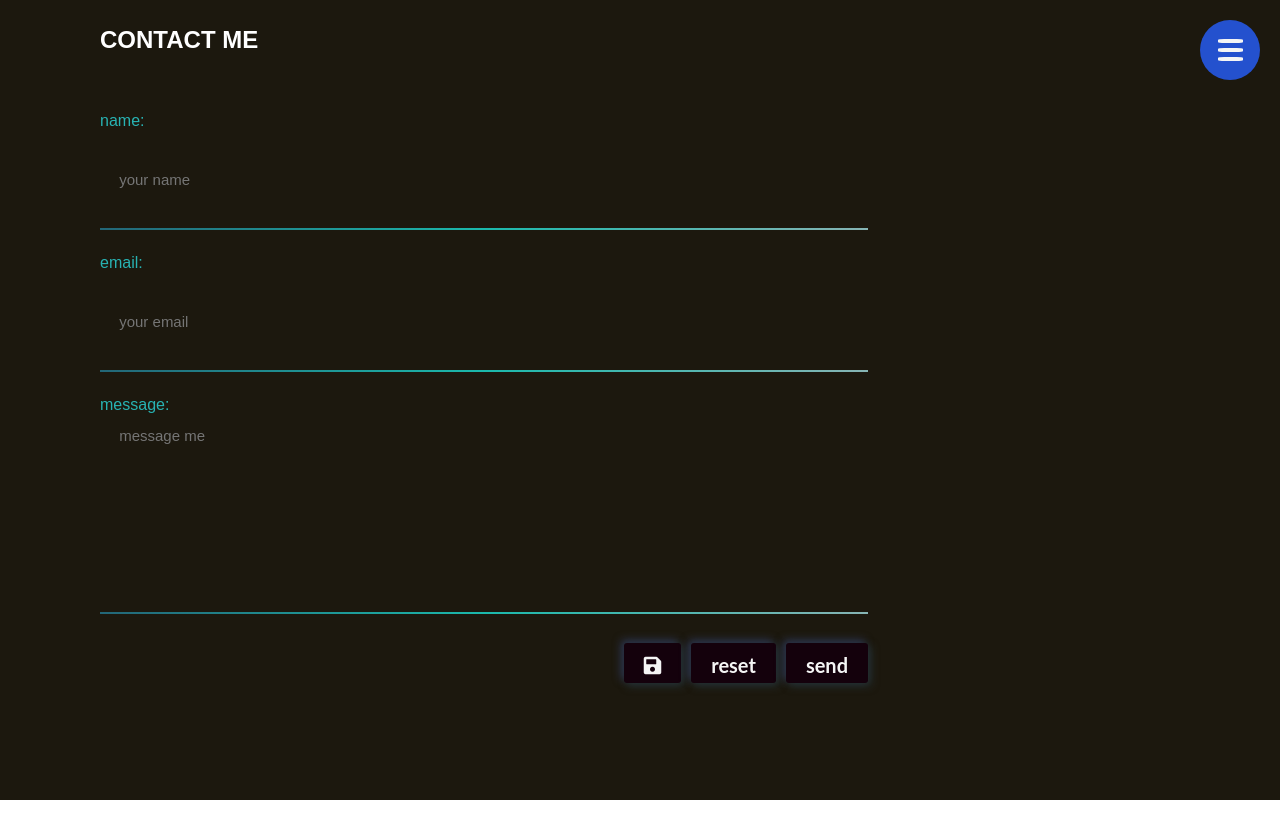
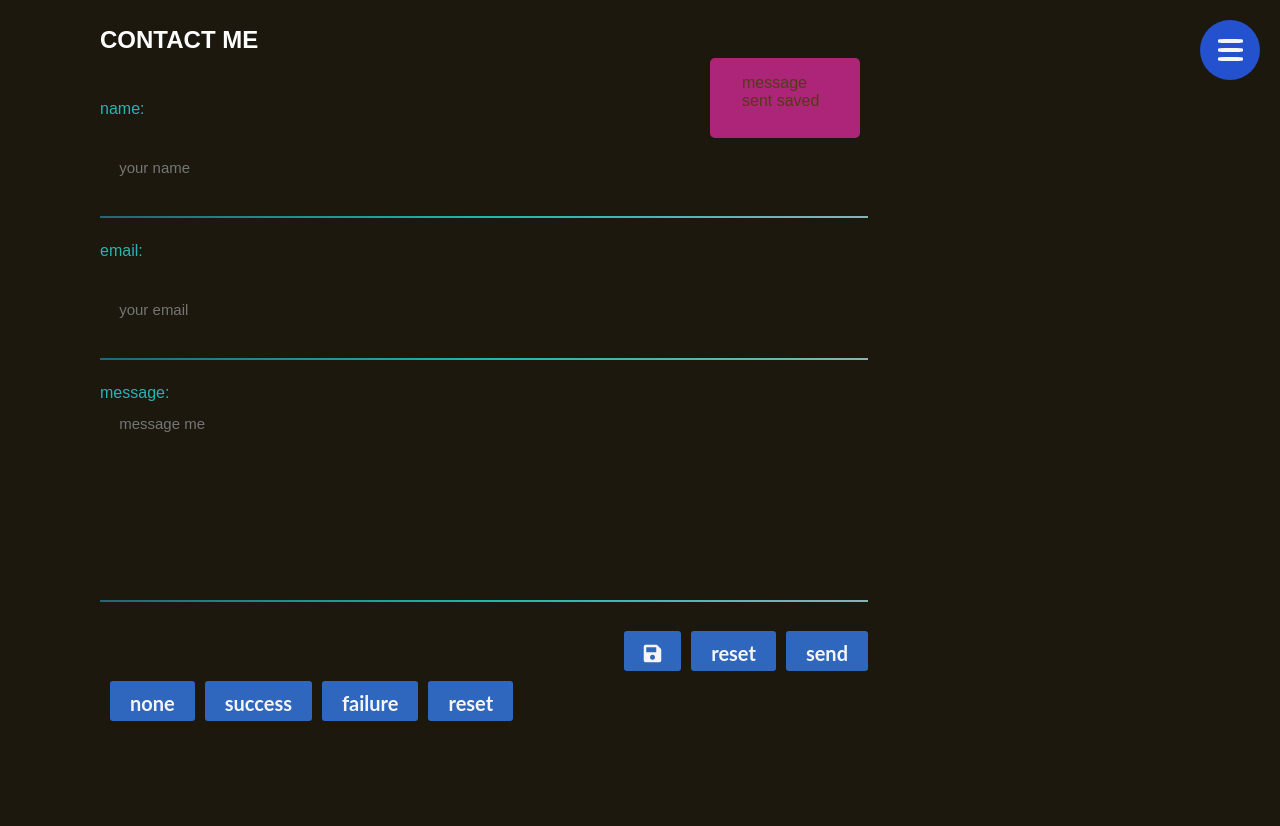
Before and after one commit to MaciejFigat/videoCover, a React (Create React App) app in the folder frontend/: page /contact in a window 1280 px wide. Both pictures are taken after a click on the button 652 px from the left and 663 px from the top of the page. Before the commit the page ends 800 px from the top, so only its background shows below. Built offline with nearby package versions, Linux system fonts and the light colour scheme; no server answers.

Commit message:
toast component and simple logic set up in the different cases of success/failure in email form

```diff
--- a/frontend/src/components/ContactForm.js
+++ b/frontend/src/components/ContactForm.js
@@ -2,6 +2,7 @@ import React, { useState, useEffect } from 'react'
 import { useDispatch, useSelector } from 'react-redux'
 import { messageChange, messageReset } from '../actions/messageActions'
 import emailjs from 'emailjs-com'
+import Toast from '../components/Toast'
 import '../styles/Form.scss'
 import '../styles/button.scss'
 
@@ -22,13 +23,16 @@ const ContactForm = () => {
   const [name, setName] = useState('')
   const [email, setEmail] = useState('')
   const [formMessage, setFormMessage] = useState('')
+  const [toastVersion, setToastVersion] = useState('none')
 
   const messageSaveHandler = (e) => {
     e.preventDefault()
+    setToastVersion('saved')
     dispatch(messageChange({ name, email, message: formMessage }))
   }
   const messageResetHandler = (e) => {
     e.preventDefault()
+    setToastVersion('reset')
     dispatch(messageReset())
   }
 
@@ -50,13 +54,30 @@ const ContactForm = () => {
     emailjs.send(SERVICE_ID, TEMPLATE_ID, templateParams, EMAILJS_ID).then(
       function (response) {
         console.log('SUCCESS!', response.status, response.text)
+        setToastVersion('success')
       },
       function (error) {
         console.log('FAILED...', error)
+        setToastVersion('failure')
       }
     )
   }
-
+  const toastNone = (e) => {
+    e.preventDefault()
+    setToastVersion('none')
+  }
+  const toastSuccess = (e) => {
+    e.preventDefault()
+    setToastVersion('success')
+  }
+  const toastFailure = (e) => {
+    e.preventDefault()
+    setToastVersion('failure')
+  }
+  const toastReset = (e) => {
+    e.preventDefault()
+    setToastVersion('reset')
+  }
   //
 
   useEffect(() => {
@@ -65,7 +86,11 @@ const ContactForm = () => {
       setEmail(userEmail)
       setFormMessage(userMessageContent)
     }
-  }, [userMessageSaved, userEmail, userMessageContent, userName])
+    const timer = setTimeout(() => {
+      setToastVersion('none')
+    }, 3000)
+    return () => clearTimeout(timer)
+  }, [toastVersion, userMessageSaved, userEmail, userMessageContent, userName])
 
   return (
     <>
@@ -117,6 +142,25 @@ const ContactForm = () => {
           </button>
         </div>
       </div>
+      <button className='send_button' onClick={toastNone}>
+        none
+      </button>
+      <button className='send_button' onClick={toastSuccess}>
+        success
+      </button>
+      <button className='send_button' onClick={toastFailure}>
+        failure
+      </button>
+      <button className='send_button' onClick={toastReset}>
+        reset
+      </button>
+      <div onClick={toastNone}>
+        <Toast
+          toastMessage='message sent'
+          menuOpen={menuOpen}
+          toastVersion={toastVersion}
+        />
+      </div>
     </>
   )
 }
--- /dev/null
+++ b/frontend/src/components/Toast.js
@@ -0,0 +1,13 @@
+import React from 'react'
+import '../styles/toasts.scss'
+const Toast = ({ toastMessage, menuOpen, toastVersion }) => {
+  return (
+    <div className={`toasts ${menuOpen}`}>
+      <div className={`toast ${toastVersion} ${menuOpen} `}>
+        {toastMessage} {toastVersion}
+      </div>
+    </div>
+  )
+}
+
+export default Toast
--- a/frontend/src/styles/button.scss
+++ b/frontend/src/styles/button.scss
@@ -21,25 +21,16 @@
     font-family: "Lato", sans-serif;
     color: whitesmoke;
     text-align: center;
-    background: #14010c;
-    box-shadow: 3px 3px 8px #243033, -3px -3px 8px #2e3755;
+    background: #2e67bd;
+    // box-shadow: 3px 3px 8px #817cb9, -3px -3px 8px #1e2f64;
     transition: 0.5s;
     &:hover {
-      background: rgb(175, 170, 197);
+      background: rgb(182, 179, 197);
       transition: 0.5s;
       color:rgb(37, 36, 36);
-
+      box-shadow: 3px 3px 8px #7de0f8;
     }
     &:active {
-      background: rgb(112, 93, 200);
+      background: rgb(148, 16, 86);
     }
   }
-  // .send_button:hover {
-  //   background: rgb(168, 195, 183);
-  //   transition: 0.5s;
-  //   color:#333;
-
-  // }
-  // .send_button:active {
-  //   background: rgb(20, 170, 108);
-  // }
--- /dev/null
+++ b/frontend/src/styles/toasts.scss
@@ -0,0 +1,48 @@
+
+.toasts {
+    position: absolute;
+    top: -50px;
+    right: 0px;
+    display: flex;
+    flex-direction: column;
+    align-items: flex-end;
+    transition: 0.7s;
+    &.true{
+    right: 10px;
+    top: -55px;
+    transition: 0.7s;
+    }
+}
+
+.toast {
+    position: relative;
+    // top: 100px;
+    right: 0px;
+    background-color: rgb(230, 205, 205);
+    color:rgb(85, 58, 24);
+    border-radius: 5px;
+    padding: 1rem 2rem;
+    margin: 0.5rem;
+    width: 150px;
+    height: 80px;
+    z-index: 12;
+    transition: ease-in 0.7s;
+    &.none{
+        opacity: 0;
+        right: -100px;
+        transition: ease-in 0.7s;
+    }
+    &.success{
+        background-color: rgb(57, 214, 84);
+    }
+    &.saved{
+        background-color: rgb(172, 37, 120);
+    }
+    &.failure{
+        background-color: rgb(214, 29, 29);
+    }
+    &.reset{
+        background-color: rgb(196, 110, 39);
+    }
+
+}
```
